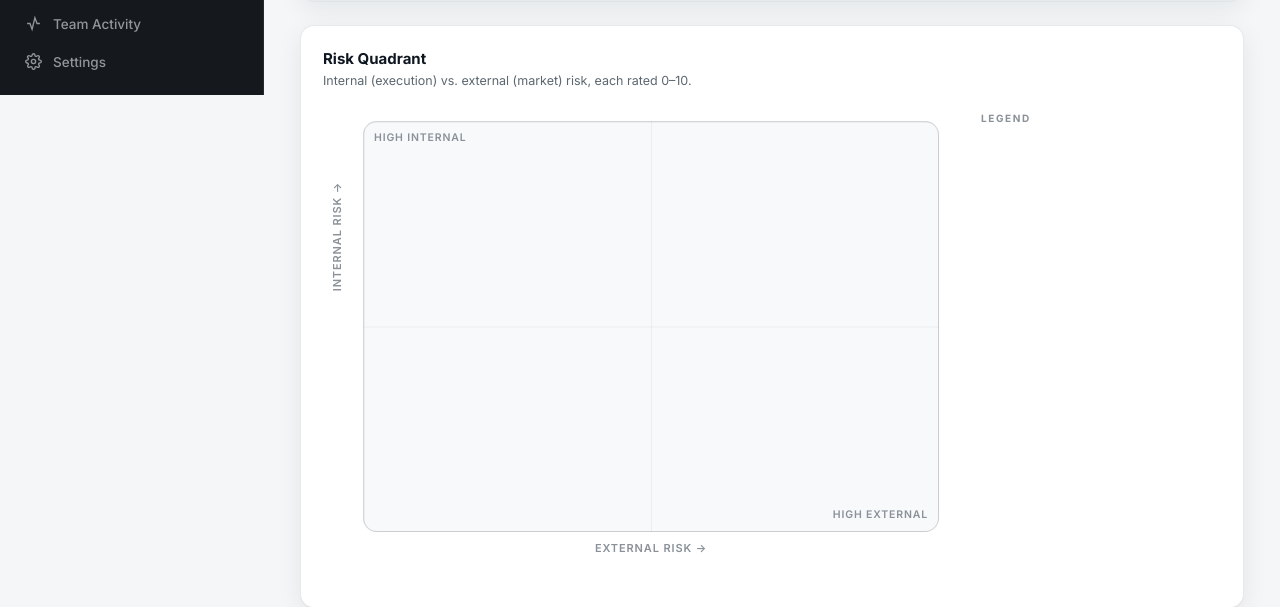
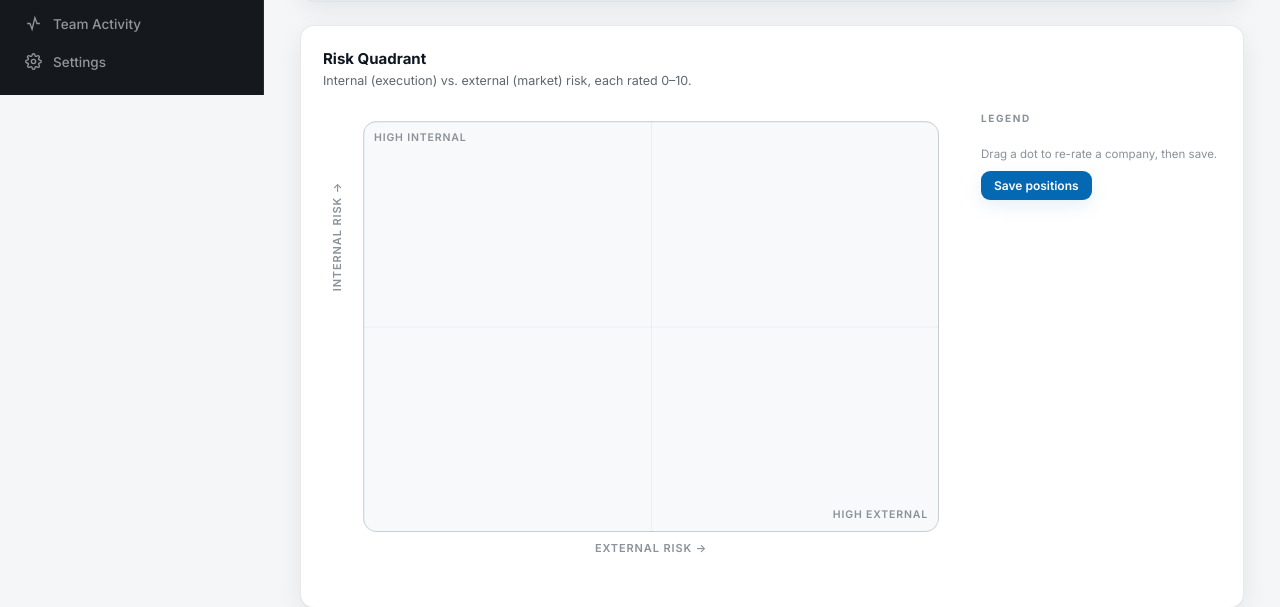
Before and after one commit to JavierEMendez/MaquinaDashboard, a Flask app: page /strategy in a window 1280 px wide. Shown: the part 705-1312 px from the top of the page. Run offline with Flask 3, Linux system fonts and the light colour scheme; the visitor is signed in with stand-in values (Sample User, id 1); data that the repository does not hold is empty; some libraries are stand-ins or nearby versions.

Commit message:
Strategy: draggable Risk Quadrant dots (admin) with a save that touches only the two quadrant ratings
Also stop treating a 0 rating as unset (it rendered at 5).

Co-Authored-By: Claude Fable 5.1 <noreply@anthropic.com>

```diff
--- a/app.py
+++ b/app.py
@@ -1584,7 +1584,8 @@ def strategy():
             id=c["id"], slug=c["slug"], name=c["name"], accent=c["accent"], industry=c["industry"],
             has_logo=c["has_logo"], logo_ver=c["logo_ver"],
             takeover_year=c["takeover_year"],
-            internal=c["internal_risk"] or 5, external=c["external_risk"] or 5,
+            internal=(c["internal_risk"] if c["internal_risk"] is not None else 5),
+            external=(c["external_risk"] if c["external_risk"] is not None else 5),
             phase_name=cp["name"] if cp else "—",
             phase_order=cp["phase_order"] if cp else 0,
             phase_color=cp["color"] if cp else "#8A9199",
@@ -2383,6 +2384,41 @@ def _period_years(year, month):
     return max(0.0, (today.year * 12 + (today.month - 1) - mi) / 12.0)
 
 
+@app.route("/strategy/risk-quadrant", methods=["POST"])
+@login_required
+def update_risk_quadrant():
+    """Admin-only — the Risk Quadrant dots on /strategy, dragged and saved in
+    one go: fields int_<company_id> / ext_<company_id> (0–10). Touches ONLY the
+    two quadrant ratings; the per-category matrix values are left alone."""
+    if not session.get("is_admin"):
+        abort(403)
+    conn = db.get_db(); cur = conn.cursor()
+    cur.execute("SELECT id FROM companies")
+    valid = {r["id"] for r in cur.fetchall()}
+    n = 0
+    for key, raw in request.form.items():
+        if not key.startswith("int_"):
+            continue
+        try:
+            cid = int(key[4:])
+        except ValueError:
+            continue
+        if cid not in valid or ("ext_%d" % cid) not in request.form:
+            continue
+        internal = _rating(raw)
+        external = _rating(request.form.get("ext_%d" % cid))
+        cur.execute(
+            """INSERT INTO company_risks (company_id, internal_risk, external_risk)
+               VALUES (%s, %s, %s)
+               ON CONFLICT (company_id) DO UPDATE SET
+                 internal_risk = EXCLUDED.internal_risk, external_risk = EXCLUDED.external_risk""",
+            (cid, internal, external))
+        n += 1
+    conn.commit(); cur.close(); conn.close()
+    flash("Risk quadrant updated for %d compan%s." % (n, "y" if n == 1 else "ies") if n else "Nothing to save.", "ok" if n else "error")
+    return redirect(url_for("strategy"))
+
+
 def _exit_label(year, month, hold_years):
     """Expected-exit month label = anchor (year, month) + hold_years."""
     mi = _month_index(year, month)
--- a/templates/strategy.html
+++ b/templates/strategy.html
@@ -92,7 +92,7 @@
     <div style="flex:1;min-width:0;position:relative;padding:14px 14px 28px 40px;">
       <div class="quadrant" id="quad">
         {% for c in comps %}
-        <div class="quadrant-dot" style="left:{{ (c.external/10*100)|round(1) }}%; bottom:{{ (c.internal/10*100)|round(1) }}%;" title="{{ c.name }} · ext {{ c.external }} / int {{ c.internal }}">
+        <div class="quadrant-dot{% if is_admin %} draggable{% endif %}" data-cid="{{ c.id }}" data-x="{{ c.external|round|int }}" data-y="{{ c.internal|round|int }}" style="left:{{ (c.external/10*100)|round(1) }}%; bottom:{{ (c.internal/10*100)|round(1) }}%;" title="{{ c.name }} · ext {{ '%g'|format(c.external) }} / int {{ '%g'|format(c.internal) }}">
           <span class="lbl">{{ c.name }}</span>
           <span class="dot" style="background:{{ c.accent }};"></span>
         </div>
@@ -108,10 +108,67 @@
       {% for c in comps %}
       <div class="row between" style="font-size:13px;padding:7px 0;border-bottom:1px solid var(--mq-line);">
         <span class="legend-left"><span class="legend-dot" style="background:{{ c.accent }};"></span>{{ c.name }}</span>
-        <span class="subtle tnum" style="font-size:12px;">int {{ c.internal }} · ext {{ c.external }}</span>
+        <span class="subtle tnum" style="font-size:12px;" id="ql-{{ c.id }}">int {{ '%g'|format(c.internal) }} · ext {{ '%g'|format(c.external) }}</span>
       </div>
       {% endfor %}
+      {% if is_admin %}
+      <form method="POST" action="{{ url_for('update_risk_quadrant') }}" id="quadForm" style="margin-top:12px;">
+        {% for c in comps %}<input type="hidden" name="int_{{ c.id }}" value="{{ c.internal|round|int }}"><input type="hidden" name="ext_{{ c.id }}" value="{{ c.external|round|int }}">{% endfor %}
+        <div class="subtle" style="font-size:11.5px;margin-bottom:8px;">Drag a dot to re-rate a company, then save.</div>
+        <button class="btn btn-primary btn-sm" type="submit" id="quadSave" disabled>Save positions</button>
+      </form>
+      {% endif %}
     </div>
   </div>
 </div>
 {% endblock %}
+
+{% block scripts %}
+{% if is_admin %}
+<style>.quadrant-dot.draggable{cursor:grab;touch-action:none;user-select:none;z-index:3}.quadrant-dot.draggable:hover .dot{transform:scale(1.15)}</style>
+<script>
+// ── Risk quadrant: drag a company dot to set external (x) / internal (y), 0–10, then save ──
+(function(){
+  const box = document.getElementById('quad'); if (!box) return;
+  const save = document.getElementById('quadSave');
+  let active = null;
+  const clamp = v => Math.max(0, Math.min(10, v));
+  function place(dot, x, y){
+    dot.dataset.x = x; dot.dataset.y = y;
+    dot.style.left = (x / 10 * 100) + '%';
+    dot.style.bottom = (y / 10 * 100) + '%';
+    const cid = dot.dataset.cid, name = dot.querySelector('.lbl').textContent;
+    dot.title = name + ' · ext ' + x + ' / int ' + y;
+    const lg = document.getElementById('ql-' + cid); if (lg) lg.textContent = 'int ' + y + ' · ext ' + x;
+    const fi = document.querySelector('input[name="int_' + cid + '"]'), fe = document.querySelector('input[name="ext_' + cid + '"]');
+    if (fi) fi.value = y;
+    if (fe) fe.value = x;
+    if (save) save.disabled = false;
+  }
+  function fromEvent(e){
+    const r = box.getBoundingClientRect();
+    return [clamp(Math.round((e.clientX - r.left) / r.width * 10)), clamp(Math.round((r.bottom - e.clientY) / r.height * 10))];
+  }
+  box.querySelectorAll('.quadrant-dot.draggable').forEach(dot => {
+    dot.addEventListener('pointerdown', e => {
+      active = dot; dot.setPointerCapture(e.pointerId);
+      dot.style.cursor = 'grabbing'; dot.style.zIndex = 9;
+      e.preventDefault();
+    });
+    dot.addEventListener('pointermove', e => {
+      if (active !== dot) return;
+      const [x, y] = fromEvent(e);
+      if (String(x) !== dot.dataset.x || String(y) !== dot.dataset.y) place(dot, x, y);
+    });
+    const end = e => {
+      if (active !== dot) return;
+      active = null; dot.style.cursor = 'grab'; dot.style.zIndex = 3;
+      try { dot.releasePointerCapture(e.pointerId); } catch (err) {}
+    };
+    dot.addEventListener('pointerup', end);
+    dot.addEventListener('pointercancel', end);
+  });
+})();
+</script>
+{% endif %}
+{% endblock %}
```
